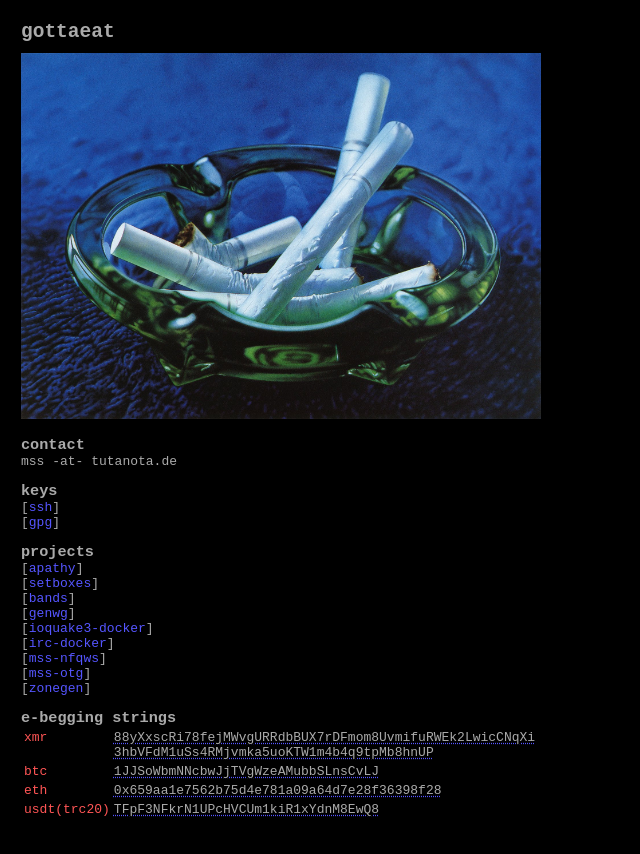
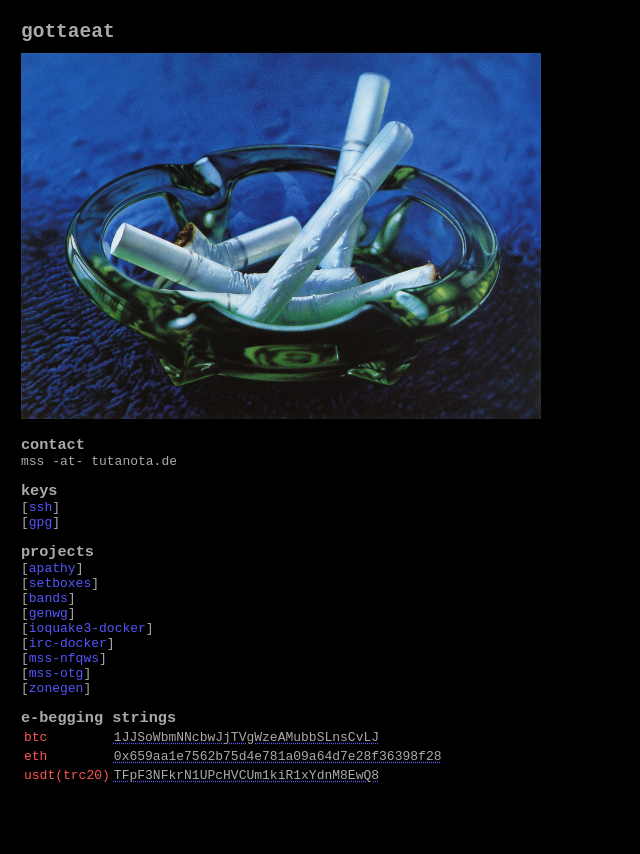
Before and after one commit to gottaeat/gottaeat.github.io, a plain HTML site: page index.html in a window 1280 px wide. Shown: the whole page, without its empty margins (0-640 px from the left). After the commit the page ends 820 px from the top, so only its background shows below. Drawn offline with Linux system fonts and the light colour scheme.

Commit message:
upd: (/) index.html; redo begging.

```diff
--- a/index.html
+++ b/index.html
@@ -49,10 +49,6 @@
       <table>
         <tbody>
           <tr>
-            <td class="fancy2">xmr</td>
-            <td class="fancy1">88yXxscRi78fejMWvgURRdbBUX7rDFmom8UvmifuRWEk2LwicCNqXi3hbVFdM1uSs4RMjvmka5uoKTW1m4b4q9tpMb8hnUP</td>
-          </tr>
-          <tr>
             <td class="fancy2">btc</td>
             <td class="fancy1">1JJSoWbmNNcbwJjTVgWzeAMubbSLnsCvLJ</td>
           </tr>
```
